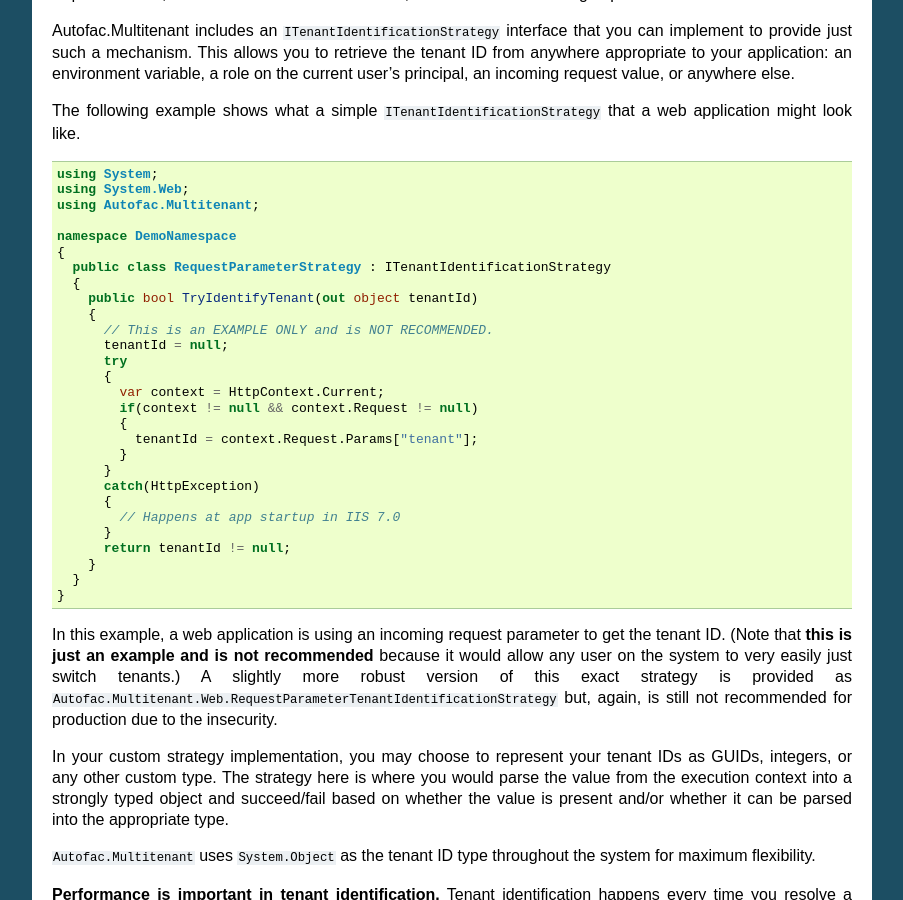
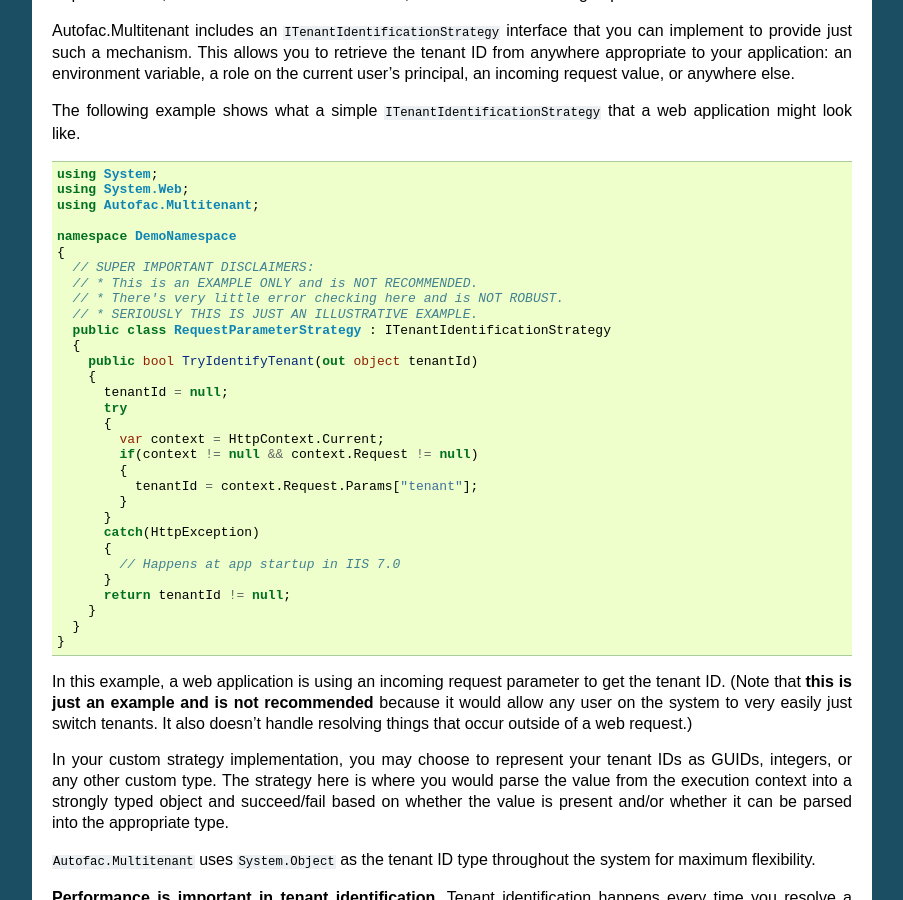
Before and after one commit to autofac/Documentation, a Sphinx documentation site: the page built from docs/advanced/multitenant.rst, in a window 1280 px wide and 900 px high, scrolled down 3012 px. Shown: the whole window, without its empty margins (198-1101 px from the left). Built offline with Sphinx 7.4.7, drawn with Linux system fonts in a browser that asks for light colours.

Commit message:
New disclaimers on request param strategy sample

```diff
--- a/docs/advanced/multitenant.rst
+++ b/docs/advanced/multitenant.rst
@@ -142,11 +142,14 @@
 
     namespace DemoNamespace
     {
+      // SUPER IMPORTANT DISCLAIMERS:
+      // * This is an EXAMPLE ONLY and is NOT RECOMMENDED.
+      // * There's very little error checking here and is NOT ROBUST.
+      // * SERIOUSLY THIS IS JUST AN ILLUSTRATIVE EXAMPLE.
       public class RequestParameterStrategy : ITenantIdentificationStrategy
       {
         public bool TryIdentifyTenant(out object tenantId)
         {
-          // This is an EXAMPLE ONLY and is NOT RECOMMENDED.
           tenantId = null;
           try
           {
@@ -165,7 +168,7 @@
       }
     }
 
-In this example, a web application is using an incoming request parameter to get the tenant ID. (Note that **this is just an example and is not recommended** because it would allow any user on the system to very easily just switch tenants.) A slightly more robust version of this exact strategy is provided as ``Autofac.Multitenant.Web.RequestParameterTenantIdentificationStrategy`` but, again, is still not recommended for production due to the insecurity.
+In this example, a web application is using an incoming request parameter to get the tenant ID. (Note that **this is just an example and is not recommended** because it would allow any user on the system to very easily just switch tenants. It also doesn't handle resolving things that occur outside of a web request.)
 
 In your custom strategy implementation, you may choose to represent your tenant IDs as GUIDs, integers, or any other custom type. The strategy here is where you would parse the value from the execution context into a strongly typed object and succeed/fail based on whether the value is present and/or whether it can be parsed into the appropriate type.
 
```
